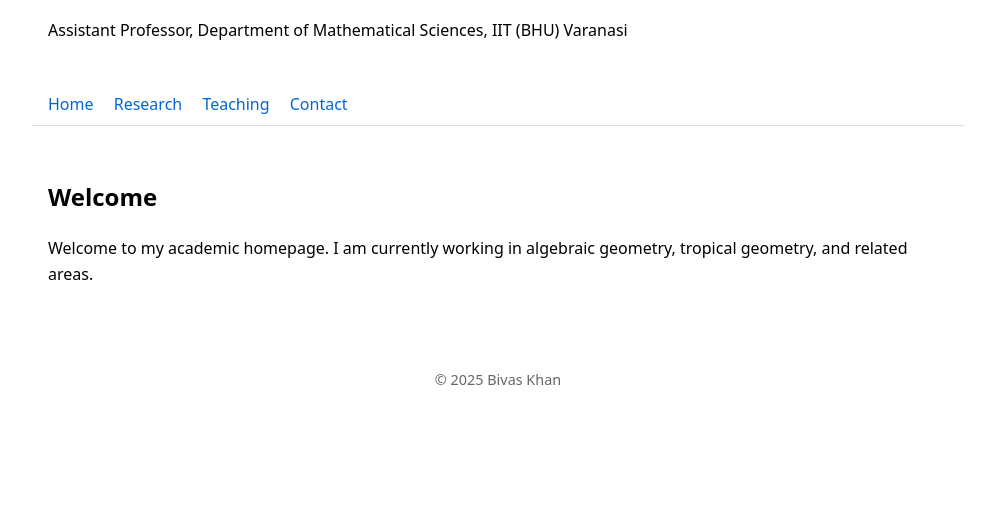
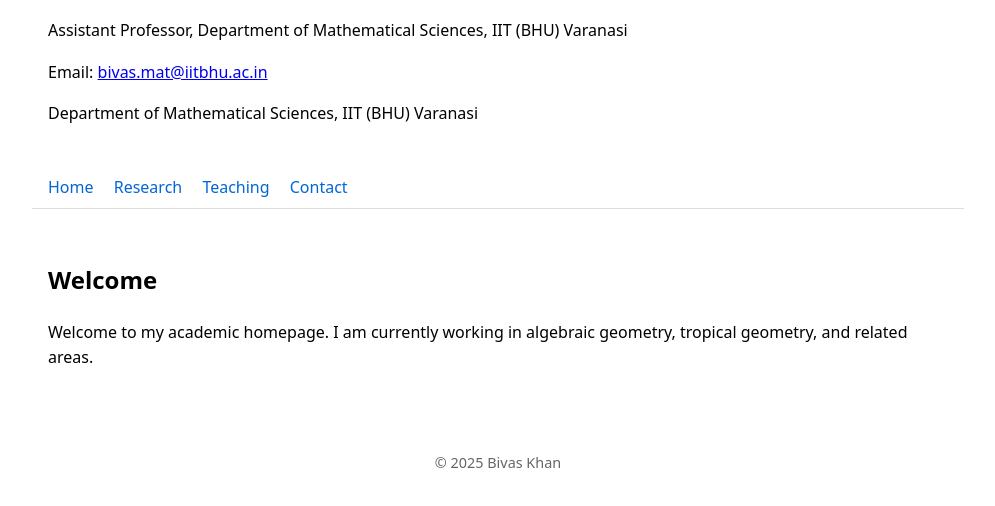
Before and after one commit to bivaskhan10/bivaskhan10.github.io, a plain HTML site: page index.html in a window 1280 px wide. Shown: the part 92-598 px from the top of the page, without its empty margins (142-1137 px from the left). Drawn offline with Linux system fonts and the light colour scheme.

Commit message:
Update index.html

```diff
--- a/index.html
+++ b/index.html
@@ -16,6 +16,8 @@
   <header>
     <h1>Bivas Khan</h1>
     <p>Assistant Professor, Department of Mathematical Sciences, IIT (BHU) Varanasi</p>
+    <p>Email: <a href="mailto:bivas.mat@iitbhu.ac.in">bivas.mat@iitbhu.ac.in</a></p>
+  <p>Department of Mathematical Sciences, IIT (BHU) Varanasi</p>
   </header>
 
   <nav>
```
